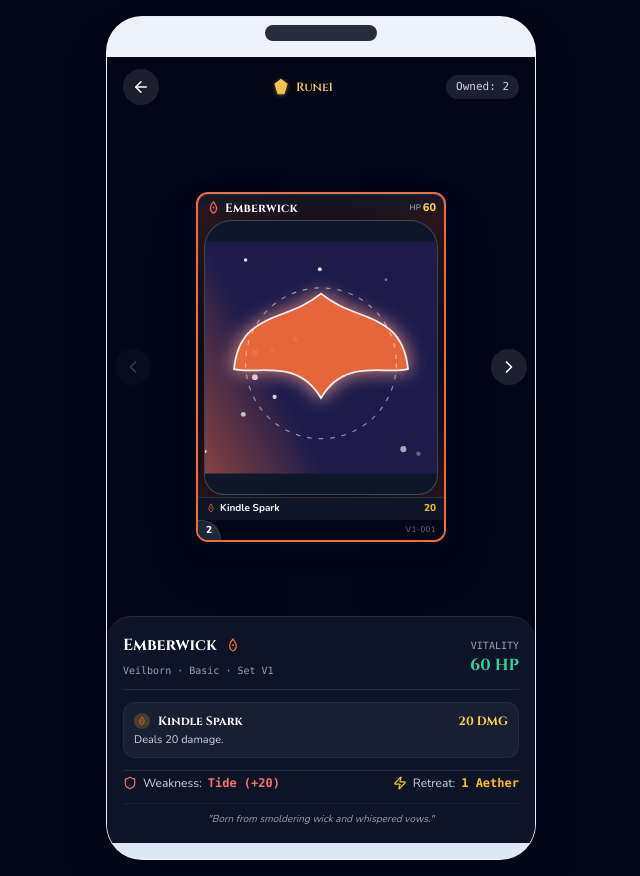
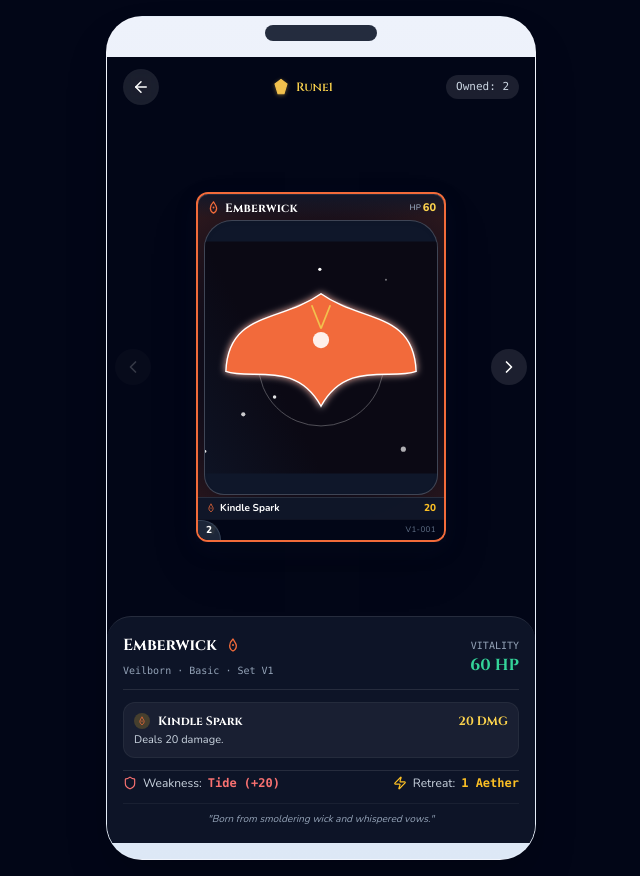
Before and after one commit to Veilbound-Arcana/veilbound-arcana, a React (Vite) app in the folder frontend/: page /#/card/1 in a window 1280 px wide. Shown: the whole page, without its empty margins (319-959 px from the left). Built offline with nearby package versions, Linux system fonts and the light colour scheme.

Commit message:
feat(art): add tiered procedural art styles, animated cosmic halos and sacred tarot geometry

```diff
--- a/frontend/src/art/ProceduralArt.tsx
+++ b/frontend/src/art/ProceduralArt.tsx
@@ -1,12 +1,14 @@
 import React from "react";
-import { Aspect } from "@/game/types";
+import { Aspect, Rarity } from "@/game/types";
 import { CONCEPT } from "@/app/concept.config";
 import { mulberry32 } from "@/game/rng";
 
 interface ProceduralArtProps {
   cardId: string;
-  name: string;
+  name?: string;
   aspect?: Aspect;
+  rarity?: Rarity;
+  tarotArchetype?: string;
   className?: string;
 }
 
@@ -14,6 +16,8 @@ export const ProceduralArt: React.FC<ProceduralArtProps> = ({
   cardId,
   name: _name,
   aspect = "aether",
+  rarity = "rune1",
+  tarotArchetype = "",
   className = "",
 }) => {
   // Hash cardId into deterministic integer seed
@@ -30,19 +34,53 @@ export const ProceduralArt: React.FC<ProceduralArtProps> = ({
   const r3 = rng();
   rng(); // advance PRNG
 
+  // Tier classification
+  const isMoon = rarity.startsWith("moon");
+  const isVeil = rarity === "veil";
+
   // Procedural gradient angles & colors
   const angle = Math.floor(r1 * 360);
+  const secondaryColor =
+    aspect === "ember"
+      ? "#FF9F43"
+      : aspect === "tide"
+      ? "#00D2D3"
+      : aspect === "verdant"
+      ? "#10AC84"
+      : aspect === "volt"
+      ? "#FECA57"
+      : aspect === "umbra"
+      ? "#8854D0"
+      : aspect === "lumen"
+      ? "#FFF275"
+      : aspect === "iron"
+      ? "#A5B1C2"
+      : "#48DBFB";
 
-  // Procedural celestial / spirit particles
-  const stars = Array.from({ length: 12 }, () => ({
+  // Particle count by rarity tier
+  const starCount = isVeil ? 24 : isMoon ? 16 : 8;
+  const stars = Array.from({ length: starCount }, () => ({
     cx: Math.floor(rng() * 200),
     cy: Math.floor(rng() * 200),
-    r: (rng() * 2 + 1).toFixed(1),
-    opacity: (rng() * 0.6 + 0.3).toFixed(2),
+    r: (rng() * (isVeil ? 2.5 : 1.8) + 0.8).toFixed(1),
+    opacity: (rng() * 0.7 + 0.3).toFixed(2),
   }));
 
-  // Procedural silhouette type: 0 = winged crest, 1 = horned beast, 2 = radiant crystal, 3 = mystic orb
-  const shapeKind = Math.floor(r3 * 4);
+  // Shape Archetype based on r3 and tarot archetype hint
+  // 0 = Crowned Celestial Seraph / Moth
+  // 1 = Astral Beast / Chimera
+  // 2 = Sacred Stained-Glass Crystal / Spire
+  // 3 = Wheel of Fortune / Cosmic Mandala
+  // 4 = The High Oracle / Mystic Flame
+  const shapeKind = tarotArchetype.includes("Wheel")
+    ? 3
+    : tarotArchetype.includes("Spire") || tarotArchetype.includes("Tower")
+    ? 2
+    : tarotArchetype.includes("Beast") || tarotArchetype.includes("Dragon") || tarotArchetype.includes("Chariot")
+    ? 1
+    : tarotArchetype.includes("Oracle") || tarotArchetype.includes("Priestess")
+    ? 4
+    : Math.floor(r3 * 5);
 
   return (
     <div className={`relative w-full h-full overflow-hidden ${className}`}>
@@ -52,6 +90,31 @@ export const ProceduralArt: React.FC<ProceduralArtProps> = ({
         xmlns="http://www.w3.org/2000/svg"
       >
         <defs>
+          <style>{`
+            @keyframes pulseGlow {
+              0%, 100% { opacity: 0.85; transform: scale(1); }
+              50% { opacity: 1; transform: scale(1.04); }
+            }
+            @keyframes rotateMandala {
+              0% { transform: rotate(0deg); transform-origin: 100px 105px; }
+              100% { transform: rotate(360deg); transform-origin: 100px 105px; }
+            }
+            @keyframes shimmerFlow {
+              0% { stroke-dashoffset: 0; }
+              100% { stroke-dashoffset: 40; }
+            }
+            .animate-veil-halo {
+              animation: rotateMandala 20s linear infinite;
+            }
+            .animate-veil-pulse {
+              animation: pulseGlow 4s ease-in-out infinite;
+            }
+            .animate-shimmer {
+              animation: shimmerFlow 6s linear infinite;
+            }
+          `}</style>
+
+          {/* Dynamic Linear Background Gradient */}
           <linearGradient
             id={`grad-${cardId}`}
             x1="0%"
@@ -60,85 +123,178 @@ export const ProceduralArt: React.FC<ProceduralArtProps> = ({
             y2="100%"
             gradientTransform={`rotate(${angle})`}
           >
-            <stop offset="0%" stopColor="#1e1b4b" />
-            <stop offset="60%" stopColor={mainColor} stopOpacity="0.85" />
-            <stop offset="100%" stopColor="#0f172a" />
+            <stop offset="0%" stopColor="#0B0914" />
+            <stop offset="45%" stopColor={isVeil ? "#1E1138" : isMoon ? "#13132B" : "#0F172A"} />
+            <stop offset="85%" stopColor={mainColor} stopOpacity={isVeil ? "0.9" : isMoon ? "0.75" : "0.55"} />
+            <stop offset="100%" stopColor="#05050A" />
           </linearGradient>
 
+          {/* Radial Center Core Aura */}
+          <radialGradient id={`core-${cardId}`} cx="50%" cy="50%" r="50%">
+            <stop offset="0%" stopColor="#FFFFFF" stopOpacity={isVeil ? "0.9" : "0.6"} />
+            <stop offset="40%" stopColor={secondaryColor} stopOpacity="0.7" />
+            <stop offset="100%" stopColor={mainColor} stopOpacity="0" />
+          </radialGradient>
+
+          {/* Glow Filters */}
           <filter id={`glow-${cardId}`} x="-20%" y="-20%" width="140%" height="140%">
-            <feGaussianBlur stdDeviation="8" result="blur" />
+            <feGaussianBlur stdDeviation={isVeil ? "7" : isMoon ? "5" : "3"} result="blur" />
             <feComposite in="SourceGraphic" in2="blur" operator="over" />
           </filter>
         </defs>
 
-        {/* Ambient background */}
+        {/* 1. Ambient Nebula Background */}
         <rect width="200" height="200" fill={`url(#grad-${cardId})`} />
 
-        {/* Constellations */}
+        {/* 2. Radial Core Glow for Moon & Veil Tiers */}
+        {(isMoon || isVeil) && (
+          <circle
+            cx="100"
+            cy="105"
+            r={isVeil ? "85" : "65"}
+            fill={`url(#core-${cardId})`}
+            className={isVeil ? "animate-veil-pulse" : ""}
+          />
+        )}
+
+        {/* 3. Constellations & Stardust */}
         {stars.map((s, idx) => (
           <circle
             key={idx}
             cx={s.cx}
             cy={s.cy}
             r={s.r}
-            fill="#ffffff"
+            fill="#FFFFFF"
             opacity={s.opacity}
           />
         ))}
 
-        {/* Dynamic mystical silhouette centered in arched frame */}
-        <g filter={`url(#glow-${cardId})`} opacity="0.95">
+        {/* 4. Astrological Sacred Geometry Rings (Moon & Veil) */}
+        {isVeil ? (
+          <g className="animate-veil-halo" opacity="0.65">
+            <circle cx="100" cy="105" r="72" fill="none" stroke="#F2C14E" strokeWidth="1.2" strokeDasharray="6 4" />
+            <polygon points="100,35 160,140 40,140" fill="none" stroke="#FFFFFF" strokeWidth="0.8" opacity="0.5" />
+            <polygon points="100,175 40,70 160,70" fill="none" stroke="#F2C14E" strokeWidth="0.8" opacity="0.5" />
+          </g>
+        ) : isMoon ? (
+          <g opacity="0.45">
+            <circle cx="100" cy="105" r="62" fill="none" stroke={secondaryColor} strokeWidth="1" strokeDasharray="4 4" className="animate-shimmer" />
+            <circle cx="100" cy="105" r="48" fill="none" stroke="#FFFFFF" strokeWidth="0.6" />
+          </g>
+        ) : (
+          /* Rune Tier: Minimal geometric alignment line */
+          <g opacity="0.3">
+            <line x1="20" y1="105" x2="180" y2="105" stroke="#FFFFFF" strokeWidth="0.8" strokeDasharray="3 3" />
+            <circle cx="100" cy="105" r="54" fill="none" stroke="#FFFFFF" strokeWidth="0.8" />
+          </g>
+        )}
+
+        {/* 5. Centerpiece Tarot / Spirit Silhouette */}
+        <g filter={`url(#glow-${cardId})`} className={isVeil ? "animate-veil-pulse" : ""}>
           {shapeKind === 0 && (
-            // Winged crest
+            // The Sacred Moth / Crowned Seraph (Veil / World / Judgement)
+            <g>
               <path
-              d="M100 45 C70 70 30 60 25 110 C45 115 80 100 100 135 C120 100 155 115 175 110 C170 60 130 70 100 45 Z"
+                d="M100 45 C65 70 20 60 18 112 C40 120 78 102 100 142 C122 102 160 120 182 112 C180 60 135 70 100 45 Z"
                 fill={mainColor}
-              stroke="#ffffff"
-              strokeWidth="1.5"
+                stroke="#FFFFFF"
+                strokeWidth={isVeil ? "2" : "1.2"}
               />
+              <circle cx="100" cy="85" r={isVeil ? "10" : "7"} fill="#FFFFFF" opacity="0.9" />
+              <line x1="100" y1="75" x2="92" y2="55" stroke="#F2C14E" strokeWidth="1.5" />
+              <line x1="100" y1="75" x2="108" y2="55" stroke="#F2C14E" strokeWidth="1.5" />
+            </g>
           )}
 
           {shapeKind === 1 && (
-            // Horned astral beast
+            // Astral Beast / Horned Chimera (Strength / Chariot / Dragon)
+            <g>
               <path
-              d="M100 50 C65 50 60 90 75 120 C85 140 100 155 100 155 C100 155 115 140 125 120 C140 90 135 50 100 50 Z M55 60 C65 85 85 95 90 100 C75 95 65 75 55 60 Z M145 60 C135 85 115 95 110 100 C125 95 135 75 145 60 Z"
+                d="M100 48 C65 48 58 92 72 122 C82 142 100 158 100 158 C100 158 118 142 128 122 C142 92 135 48 100 48 Z"
                 fill={mainColor}
-              stroke="#ffffff"
-              strokeWidth="1.5"
+                stroke="#FFFFFF"
+                strokeWidth={isVeil ? "2" : "1.2"}
               />
+              <path d="M52 58 C64 84 82 94 88 100 C74 95 64 74 52 58 Z" fill={secondaryColor} stroke="#FFFFFF" strokeWidth="0.8" />
+              <path d="M148 58 C136 84 118 94 112 100 C126 95 136 74 148 58 Z" fill={secondaryColor} stroke="#FFFFFF" strokeWidth="0.8" />
+              <circle cx="100" cy="95" r="5" fill="#FFFFFF" />
+            </g>
           )}
 
           {shapeKind === 2 && (
-            // Radiant crystal
+            // Stained-Glass Spire / Crystal Monolith (The Tower / Star / Hermit)
+            <g>
               <polygon
-              points="100,35 140,80 125,150 100,165 75,150 60,80"
+                points="100,30 142,75 128,155 100,172 72,155 58,75"
                 fill={mainColor}
-              stroke="#ffffff"
-              strokeWidth="2"
+                stroke="#FFFFFF"
+                strokeWidth={isVeil ? "2" : "1.2"}
               />
+              <polygon points="100,45 125,80 100,150 75,80" fill={secondaryColor} opacity="0.8" stroke="#FFFFFF" strokeWidth="0.8" />
+              <circle cx="100" cy="98" r="8" fill="#FFFFFF" opacity="0.95" />
+            </g>
           )}
 
           {shapeKind === 3 && (
-            // Mystic vortex / orb
+            // The Ouroboros Wheel / Cosmic Vortex (Wheel of Fortune / Sun / Moon)
             <g>
-              <circle cx="100" cy="105" r="45" fill={mainColor} />
-              <circle cx="100" cy="105" r="30" fill="#ffffff" opacity="0.4" />
-              <circle cx="100" cy="105" r="15" fill="#ffffff" opacity="0.8" />
+              <circle cx="100" cy="105" r="48" fill={mainColor} stroke="#FFFFFF" strokeWidth={isVeil ? "2" : "1.2"} />
+              <circle cx="100" cy="105" r="32" fill={secondaryColor} opacity="0.85" />
+              <circle cx="100" cy="105" r="16" fill="#FFFFFF" opacity="0.95" />
+              {/* Radiating Rays */}
+              {[0, 45, 90, 135, 180, 225, 270, 315].map((deg) => (
+                <line
+                  key={deg}
+                  x1="100"
+                  y1="105"
+                  x2={100 + 48 * Math.cos((deg * Math.PI) / 180)}
+                  y2={105 + 48 * Math.sin((deg * Math.PI) / 180)}
+                  stroke="#FFFFFF"
+                  strokeWidth="1.2"
+                  opacity="0.75"
+                />
+              ))}
+            </g>
+          )}
+
+          {shapeKind === 4 && (
+            // The Mystic Oracle / Eternal Flame (The Magician / High Priestess / Empress)
+            <g>
+              <path
+                d="M100 35 C80 65 65 95 72 130 C78 152 92 165 100 168 C108 165 122 152 128 130 C135 95 120 65 100 35 Z"
+                fill={mainColor}
+                stroke="#FFFFFF"
+                strokeWidth={isVeil ? "2" : "1.2"}
+              />
+              <path
+                d="M100 60 C90 82 82 105 88 128 C92 142 98 148 100 150 C102 148 108 142 112 128 C118 105 110 82 100 60 Z"
+                fill={secondaryColor}
+                opacity="0.85"
+              />
+              <circle cx="100" cy="115" r="9" fill="#FFFFFF" opacity="0.95" />
             </g>
           )}
         </g>
 
-        {/* Foreground energy ring */}
-        <circle
-          cx="100"
-          cy="105"
-          r="65"
-          fill="none"
-          stroke="#ffffff"
-          strokeWidth="1"
-          strokeDasharray="4 6"
-          opacity="0.5"
-        />
+        {/* 6. Foreground Filigree Frame for Moon & Veil Tiers */}
+        {isVeil ? (
+          <g stroke="#F2C14E" strokeWidth="1" fill="none" opacity="0.85">
+            {/* Corner Ornamental Arches */}
+            <path d="M 12 25 A 15 15 0 0 1 27 10" />
+            <path d="M 188 25 A 15 15 0 0 0 173 10" />
+            <path d="M 12 175 A 15 15 0 0 0 27 190" />
+            <path d="M 188 175 A 15 15 0 0 1 173 190" />
+            <circle cx="100" cy="12" r="3" fill="#F2C14E" />
+            <circle cx="100" cy="188" r="3" fill="#F2C14E" />
+          </g>
+        ) : isMoon ? (
+          <g stroke={secondaryColor} strokeWidth="0.8" fill="none" opacity="0.6">
+            <circle cx="20" cy="20" r="4" />
+            <circle cx="180" cy="20" r="4" />
+            <circle cx="20" cy="180" r="4" />
+            <circle cx="180" cy="180" r="4" />
+          </g>
+        ) : null}
       </svg>
     </div>
   );
```
Lines whose indentation alone changed are shown as unchanged.
